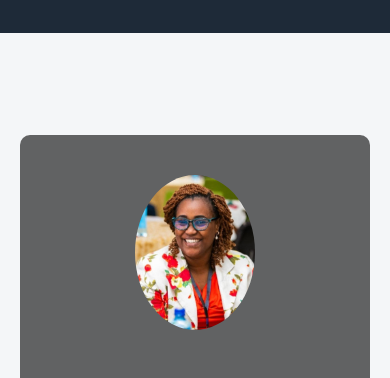
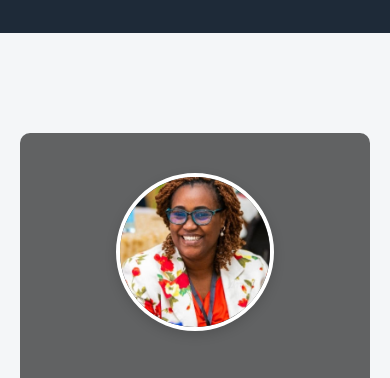
Before and after one commit to Petereseu/Ann-Kasina-Portfolio, a plain HTML site: page index.html in a window 390 px wide. Shown: the part 201-579 px from the top of the page. Drawn offline with nearby package versions, Linux system fonts and the light colour scheme.

Commit message:
Update style.css

```diff
--- a/style.css
+++ b/style.css
@@ -49,8 +49,12 @@ border-radius:10px;
 }
 
 .profile{
-width:120px;
+width:180px;
+height:180px;
 border-radius:50%;
+object-fit:cover;
+border:4px solid #ffffff;
+box-shadow:0 4px 12px rgba(0,0,0,0.15);
 margin-bottom:20px;
 }
 
@@ -233,7 +237,8 @@ font-size:1.8rem;
 }
 
 .profile{
-width:120px;
+width:150px;
+height:150px;
 }
 
 .service-container{
@@ -256,3 +261,7 @@ border-radius:30px;
 text-decoration:none;
 font-weight:600;
 }
+.profile:hover{
+transform:scale(1.05);
+transition:0.3s;
+}
```
